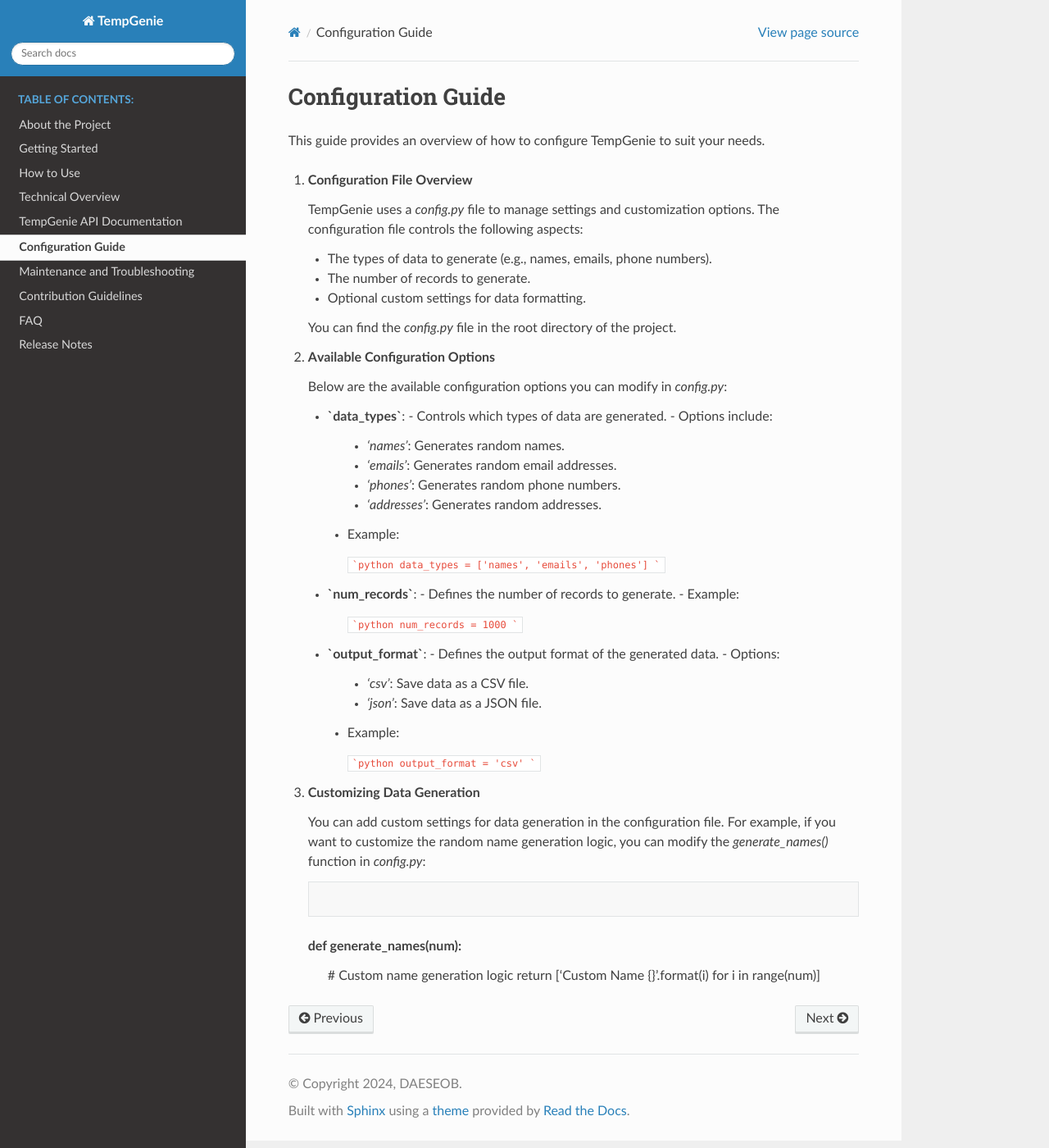
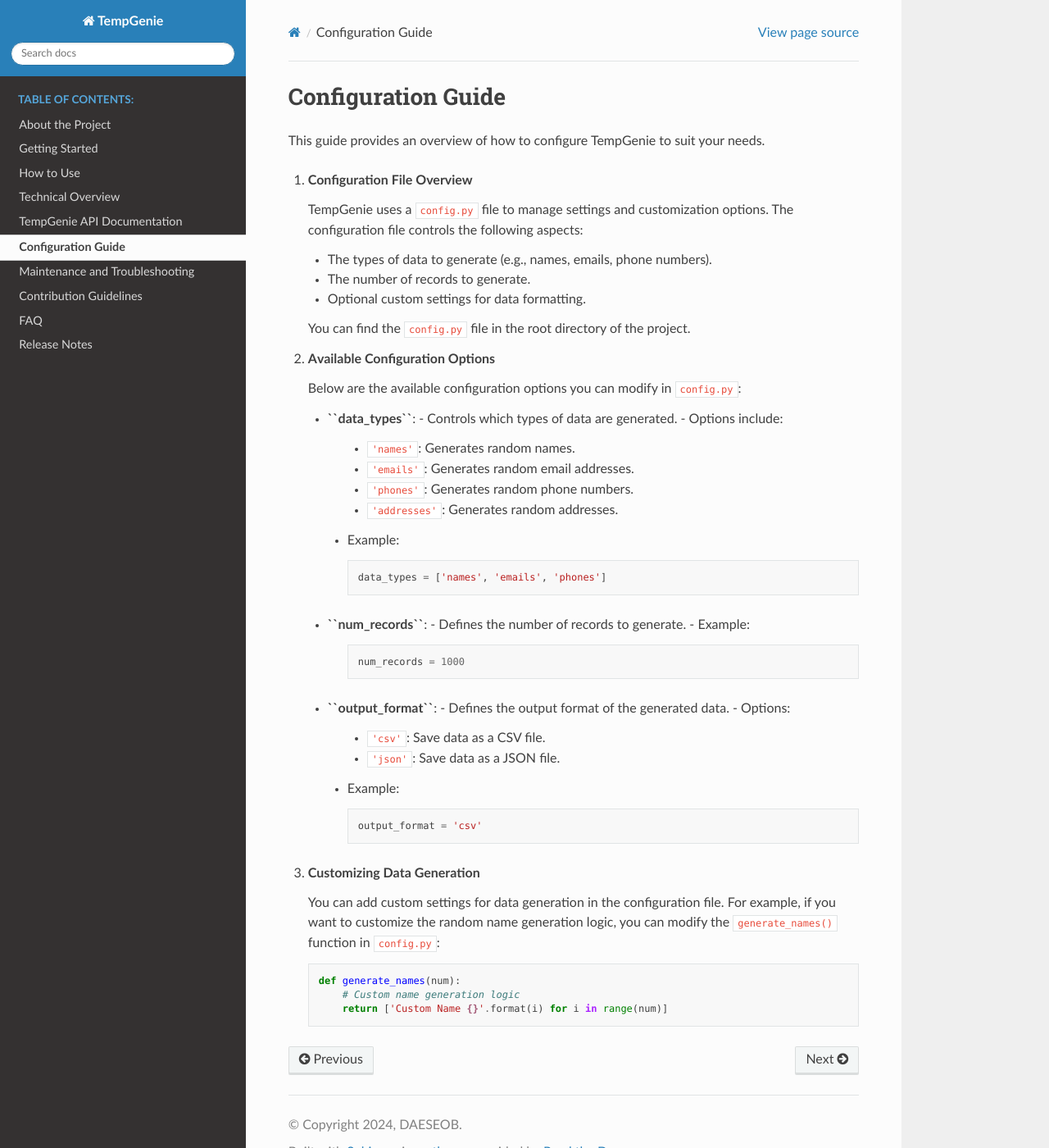
Before and after one commit to DaeSeob01/TempGenie, a Sphinx documentation site: the page built from docs/source/configuration.rst, in a window 1280 px wide and 1400 px high. Shown: the whole window at 82% size. Built offline with Sphinx 7.4.7 and the Read the Docs theme 3.1.0, drawn with Linux system fonts in a browser that asks for light colours.

Commit message:
Update configuration.rst

````diff
--- a/docs/source/configuration.rst
+++ b/docs/source/configuration.rst
@@ -5,55 +5,56 @@
 
 1. **Configuration File Overview**
 
-   TempGenie uses a `config.py` file to manage settings and customization options. The configuration file controls the following aspects:
+   TempGenie uses a ``config.py`` file to manage settings and customization options. The configuration file controls the following aspects:
 
    - The types of data to generate (e.g., names, emails, phone numbers).
    - The number of records to generate.
    - Optional custom settings for data formatting.
 
-   You can find the `config.py` file in the root directory of the project.
+   You can find the ``config.py`` file in the root directory of the project.
 
 2. **Available Configuration Options**
 
-   Below are the available configuration options you can modify in `config.py`:
+   Below are the available configuration options you can modify in ``config.py``:
 
-   - **`data_types`**:
+   - **``data_types``**:
      - Controls which types of data are generated.
      - Options include:
-       - `'names'`: Generates random names.
-       - `'emails'`: Generates random email addresses.
-       - `'phones'`: Generates random phone numbers.
-       - `'addresses'`: Generates random addresses.
+       - ``'names'``: Generates random names.
+       - ``'emails'``: Generates random email addresses.
+       - ``'phones'``: Generates random phone numbers.
+       - ``'addresses'``: Generates random addresses.
      - Example:
 
-       ```python
-       data_types = ['names', 'emails', 'phones']
-       ```
+       .. code-block:: python
 
-   - **`num_records`**:
+           data_types = ['names', 'emails', 'phones']
+
+   - **``num_records``**:
      - Defines the number of records to generate.
      - Example:
 
-       ```python
-       num_records = 1000
-       ```
+       .. code-block:: python
 
-   - **`output_format`**:
+           num_records = 1000
+
+   - **``output_format``**:
      - Defines the output format of the generated data.
      - Options:
-       - `'csv'`: Save data as a CSV file.
-       - `'json'`: Save data as a JSON file.
+       - ``'csv'``: Save data as a CSV file.
+       - ``'json'``: Save data as a JSON file.
      - Example:
 
-       ```python
-       output_format = 'csv'
-       ```
+       .. code-block:: python
+
+           output_format = 'csv'
 
 3. **Customizing Data Generation**
 
-   You can add custom settings for data generation in the configuration file. For example, if you want to customize the random name generation logic, you can modify the `generate_names()` function in `config.py`:
+   You can add custom settings for data generation in the configuration file. For example, if you want to customize the random name generation logic, you can modify the ``generate_names()`` function in ``config.py``:
 
    .. code-block:: python
-   def generate_names(num):
-       # Custom name generation logic
-       return ['Custom Name {}'.format(i) for i in range(num)]
+
+       def generate_names(num):
+           # Custom name generation logic
+           return ['Custom Name {}'.format(i) for i in range(num)]
````
